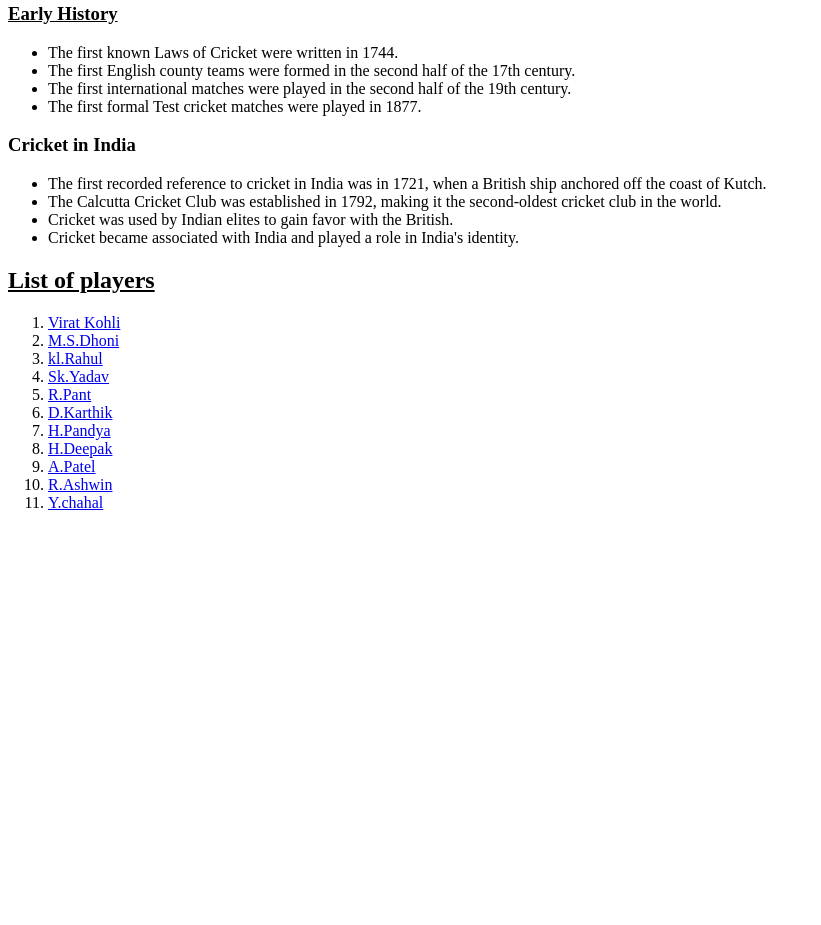
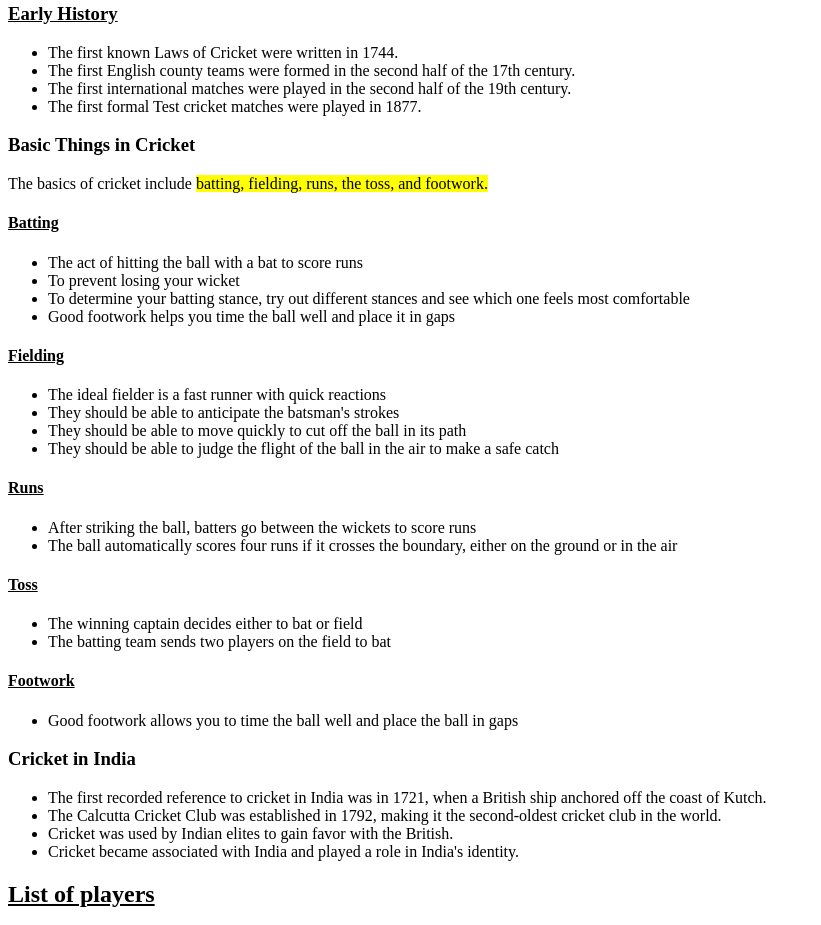
Before and after one commit to chandu0605/frontend, a plain HTML site: page assignment1.html in a window 1280 px wide. Shown: the part 474-1399 px from the top of the page, without its empty margins (0-821 px from the left). Before the commit the page ends 1002 px from the top, so only its background shows below. Drawn offline with Linux system fonts and the light colour scheme.

Commit message:
assignment1

```diff
--- a/assignment1.html
+++ b/assignment1.html
@@ -6,15 +6,23 @@
     <title>Document</title>
 </head>
 <body>
+    <!-- About Cricket -->
+
     <h1><center><u>
         About Cricket</center></u></h1>
     <p>Cricket is a bat-and-ball game played between two teams of eleven players on a field,<br> at the centre of which is a <strong> 22-yard (20-metre; 66-foot)</strong> pitch with a wicket at each end, each comprising <i>two bails (small sticks) balanced on three stumps. </i><u>Two players from the batting team, the striker and nonstriker,</u>stand in front of either wicket holding bats,<br> while one player from the fielding team, the bowler,<br> <b>bowls the ball toward the striker's </b>wicket from the opposite end of the pitch. The striker's goal is to hit the bowled ball with the bat and then switch places with the nonstriker,<br> with the batting team scoring one run for each of these exchanges.<br> Runs are also scored when the ball reaches the boundary of the field or when the ball is bowled illegally.</p>
+
+    <!-- History of Cricket -->
+
     <h2>History of Cricket</h2>
     <p>Cricket <mark>originated in England in the late 16th century and became popular in the 18th century.</mark> It spread to other parts of the world with the expansion of the British Empire. </p>
     <h3><u>Dfination of Cricket</u></h3>
     <p>A number of words are thought to be possible sources for the term "cricket". In the earliest definite reference, it was spelled creckett. The name may have been derived from the Middle Dutch krick(-e), meaning a stick; or the Old English cricc or cryce meaning a crutch or staff, or the French word criquet meaning a wooden post.[4] The Middle Dutch word krickstoel means a long low stool used for kneeling in church; this resembled the long low wicket with two stumps used in early cricket.[9] According to Heiner Gillmeister, a European language expert of the University of Bonn, "cricket" derives from the Middle Dutch phrase for hockey, met de (krik ket)sen (i.e., "with the stick chase").[10]
 
         It is more likely that the terminology of cricket was based on words in use in south-east England at the time and, given trade connections with the County of Flanders, especially in the 15th century when it belonged to the Duchy of Burgundy, many Middle Dutch[11] words found their way into southern English dialects.[12]</p>
+
+    <!-- Early Cricket -->
+
     <h3><u>Early History</u></h3>
         <ul>
             <li>The first known Laws of Cricket were written in 1744. </li>
@@ -22,6 +30,57 @@
             <li>The first international matches were played in the second half of the 19th century. </li>
             <li>The first formal Test cricket matches were played in 1877. </li>
         </ul>
+
+        <!-- Basic Things in Cricket -->
+
+        <h3>Basic Things in Cricket</h3>
+        <p>The basics of cricket include <mark>batting, fielding, runs, the toss, and footwork.</mark> </p>
+
+        <!-- Batting -->
+         <h4><u> Batting</u></h4>
+            <ul>
+                <li>The act of hitting the ball with a bat to score runs </li>
+                <li>To prevent losing your wicket </li>
+                <li>To determine your batting stance, try out different stances and see which one feels most comfortable </li>
+                <li>Good footwork helps you time the ball well and place it in gaps </li>
+            </ul>
+
+        <!-- Fielding -->
+
+          <h4><u>Fielding</u> </h4>
+            <ul>
+                <li>The ideal fielder is a fast runner with quick reactions</li>
+                <li>They should be able to anticipate the batsman's strokes</li>
+                <li>They should be able to move quickly to cut off the ball in its path</li>
+                <li>They should be able to judge the flight of the ball in the air to make a safe catch</li>
+            </ul>
+
+        <!-- Runs -->
+            <h4><u>Runs</u> </h4>
+                <ul>
+                    <li>After striking the ball, batters go between the wickets to score runs</li>
+                    <li>The ball automatically scores four runs if it crosses the boundary, either on the ground or in the air</li>
+                </ul>
+
+        <!-- Toss -->
+            <h4><u>Toss</u> </h4>
+                <ul>
+                    <li>The winning captain decides either to bat or field</li>
+                    <li>The batting team sends two players on the field to bat</li>
+                </ul>
+
+        <!-- Footwork  -->
+
+            <h4><u>Footwork</u> </h4>
+                <ul>
+                    <li>Good footwork allows you to time the ball well and place the ball in gaps</li>
+                </ul>
+
+
+
+
+        <!-- cricket in india -->
+
         <h3>Cricket in India</h3>
         <ul>
             <li>The first recorded reference to cricket in India was in 1721, when a British ship anchored off the coast of Kutch. </li>
@@ -29,6 +88,9 @@
             <li>Cricket was used by Indian elites to gain favor with the British. </li>
             <li>Cricket became associated with India and played a role in India's identity. </li>
         </ul>
+
+        <!-- List of Players -->
+
         <h2><u>List of players</u></h2>
         <ol type="1">
             <li><a href="https://cdn.britannica.com/48/252748-050-C514EFDB/Virat-Kohli-India-celebrates-50th-century-Cricket-November-15-2023.jpg">Virat Kohli</a></li>
```
